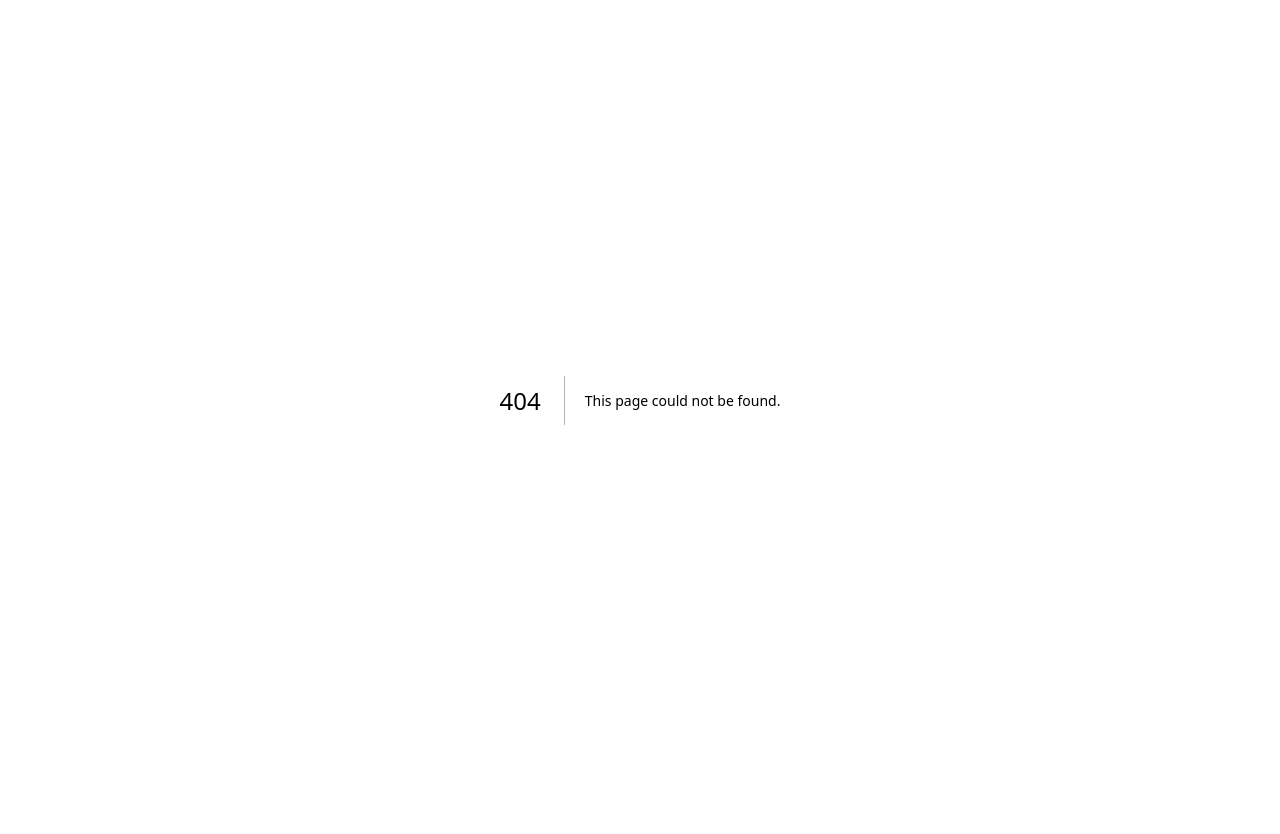
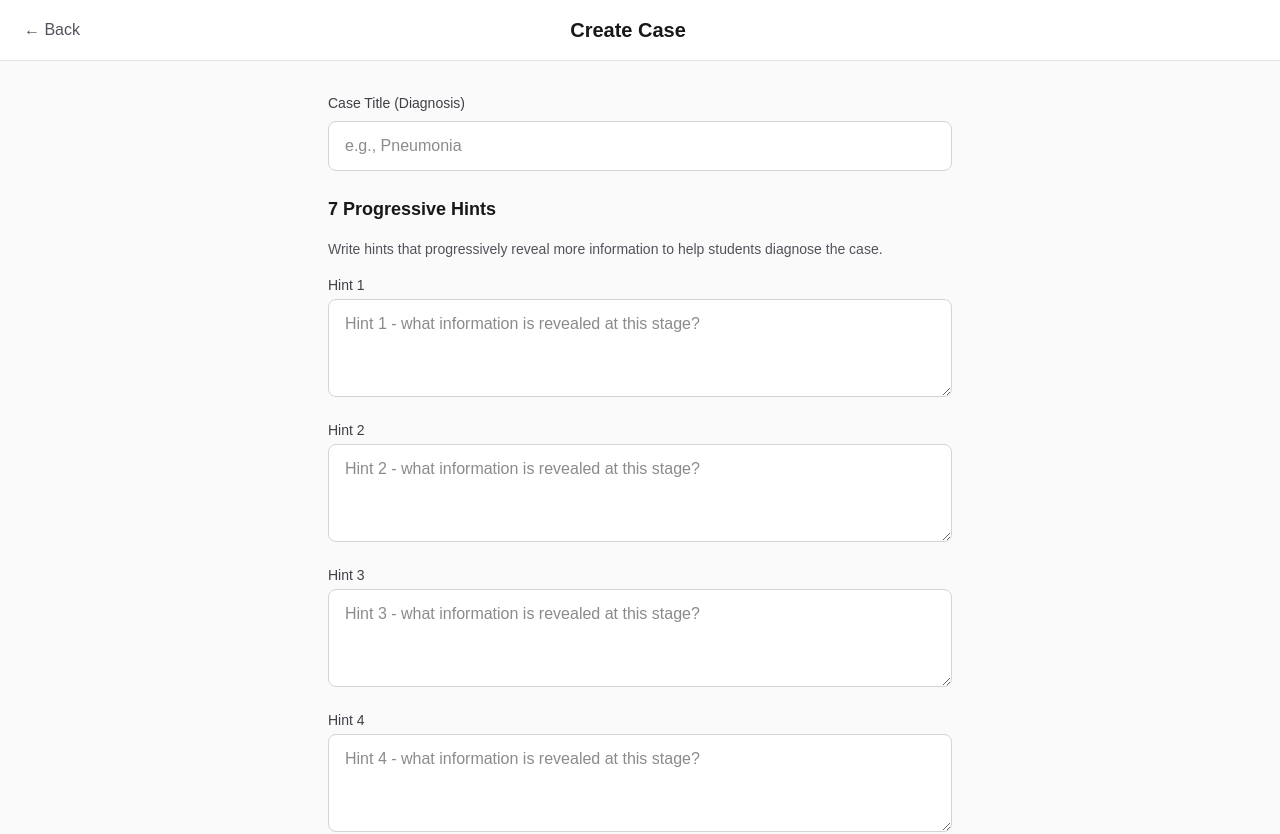
Before and after one commit to om-raheja/SDx, a Next.js app: page /teacher/create in a window 1280 px wide. Before the commit this address had no page. Shown: the top 834 px of the page. Before the commit the page ends 800 px from the top, so only its background shows below. Built offline with nearby package versions, Linux system fonts and the light colour scheme.

Commit message:
Add teacher indicator and create case page with 7 hints

```diff
--- a/src/app/dashboard/page.tsx
+++ b/src/app/dashboard/page.tsx
@@ -64,7 +64,7 @@ export default function Dashboard() {
   return (
     <div className="min-h-screen bg-zinc-50 dark:bg-zinc-950">
       <header className="flex items-center justify-between px-6 py-4 bg-white dark:bg-zinc-900 border-b border-zinc-200 dark:border-zinc-800">
-        <h1 className="text-xl font-semibold text-zinc-900 dark:text-white">SDx Lab</h1>
+        <h1 className="text-xl font-semibold text-zinc-900 dark:text-white">SDx Lab {isTeacher && <span className="text-xs bg-zinc-900 dark:bg-white text-white dark:text-zinc-900 px-2 py-0.5 rounded ml-2">Teacher</span>}</h1>
         <div className="flex items-center gap-4">
           <button
             onClick={toggleDarkMode}
--- /dev/null
+++ b/src/app/teacher/create/page.tsx
@@ -0,0 +1,123 @@
+"use client";
+
+import { useState } from "react";
+import { useRouter } from "next/navigation";
+
+export default function CreateCase() {
+  const router = useRouter();
+  const [title, setTitle] = useState("");
+  const [hints, setHints] = useState<string[]>(Array(7).fill(""));
+  const [submitting, setSubmitting] = useState(false);
+  const [error, setError] = useState("");
+
+  const handleHintChange = (index: number, value: string) => {
+    const newHints = [...hints];
+    newHints[index] = value;
+    setHints(newHints);
+  };
+
+  const handleSubmit = async (e: React.FormEvent) => {
+    e.preventDefault();
+    setError("");
+
+    if (!title.trim()) {
+      setError("Please enter a case title");
+      return;
+    }
+
+    const emptyHints = hints.filter(h => !h.trim());
+    if (emptyHints.length > 0) {
+      setError(`Please fill in all 7 hints (${emptyHints.length} empty)`);
+      return;
+    }
+
+    setSubmitting(true);
+    try {
+      const res = await fetch("/api/cases", {
+        method: "POST",
+        headers: { "Content-Type": "application/json" },
+        body: JSON.stringify({
+          title: title.trim(),
+          hints: hints.map((content, idx) => ({
+            hint_order: idx + 1,
+            content: content.trim(),
+          })),
+        }),
+      });
+
+      if (res.ok) {
+        router.push("/teacher");
+      } else {
+        const data = await res.json();
+        setError(data.error || "Failed to create case");
+      }
+    } catch {
+      setError("Failed to create case");
+    } finally {
+      setSubmitting(false);
+    }
+  };
+
+  return (
+    <div className="min-h-screen bg-zinc-50 dark:bg-zinc-950">
+      <header className="flex items-center justify-between px-6 py-4 bg-white dark:bg-zinc-900 border-b border-zinc-200 dark:border-zinc-800">
+        <button onClick={() => router.push("/teacher")} className="text-zinc-600 dark:text-zinc-400 hover:text-zinc-900 dark:hover:text-white">
+          ← Back
+        </button>
+        <h1 className="text-xl font-semibold text-zinc-900 dark:text-white">Create Case</h1>
+        <div className="w-20" />
+      </header>
+
+      <main className="max-w-2xl mx-auto py-8 px-6">
+        <form onSubmit={handleSubmit} className="space-y-6">
+          <div>
+            <label className="block text-sm font-medium text-zinc-700 dark:text-zinc-300 mb-2">
+              Case Title (Diagnosis)
+            </label>
+            <input
+              type="text"
+              value={title}
+              onChange={(e) => setTitle(e.target.value)}
+              placeholder="e.g., Pneumonia"
+              className="w-full px-4 py-3 border border-zinc-300 dark:border-zinc-700 bg-white dark:bg-zinc-900 text-zinc-900 dark:text-white rounded-lg"
+            />
+          </div>
+
+          <div className="space-y-4">
+            <h2 className="text-lg font-semibold text-zinc-900 dark:text-white">7 Progressive Hints</h2>
+            <p className="text-sm text-zinc-600 dark:text-zinc-400">
+              Write hints that progressively reveal more information to help students diagnose the case.
+            </p>
+
+            {hints.map((hint, idx) => (
+              <div key={idx}>
+                <label className="block text-sm font-medium text-zinc-700 dark:text-zinc-300 mb-1">
+                  Hint {idx + 1}
+                </label>
+                <textarea
+                  value={hint}
+                  onChange={(e) => handleHintChange(idx, e.target.value)}
+                  placeholder={`Hint ${idx + 1} - what information is revealed at this stage?`}
+                  rows={3}
+                  className="w-full px-4 py-3 border border-zinc-300 dark:border-zinc-700 bg-white dark:bg-zinc-900 text-zinc-900 dark:text-white rounded-lg"
+                />
+              </div>
+            ))}
+          </div>
+
+          {error && (
+            <p className="text-red-500 dark:text-red-400">{error}</p>
+          )}
+
+          <button
+            type="submit"
+            disabled={submitting}
+            className="w-full px-6 py-3 bg-zinc-900 dark:bg-white text-white dark:text-zinc-900 rounded-lg font-medium disabled:opacity-50"
+          >
+            {submitting ? "Creating..." : "Create Case"}
+          </button>
+        </form>
+      </main>
+    </div>
+  );
+}
```
